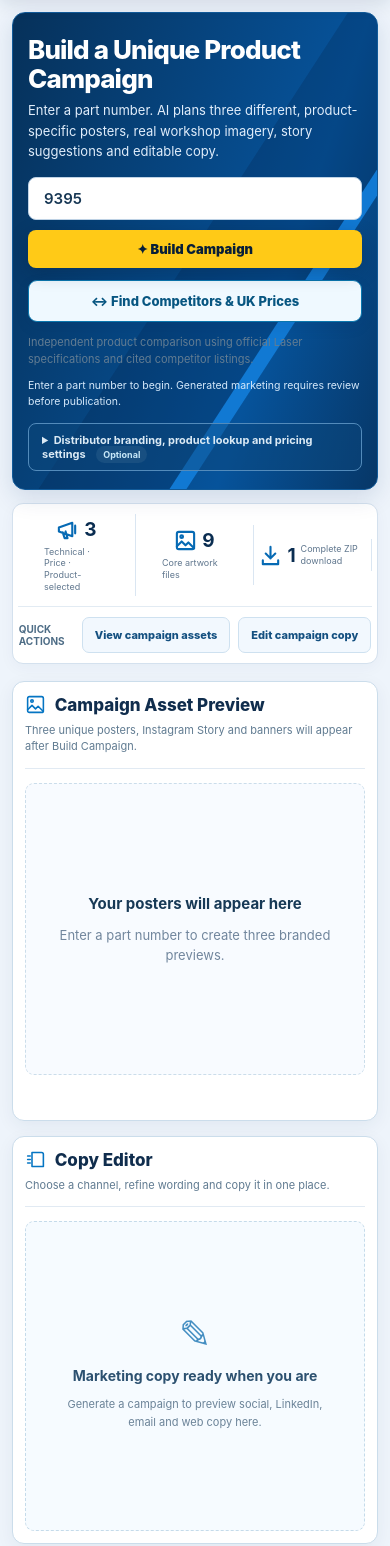
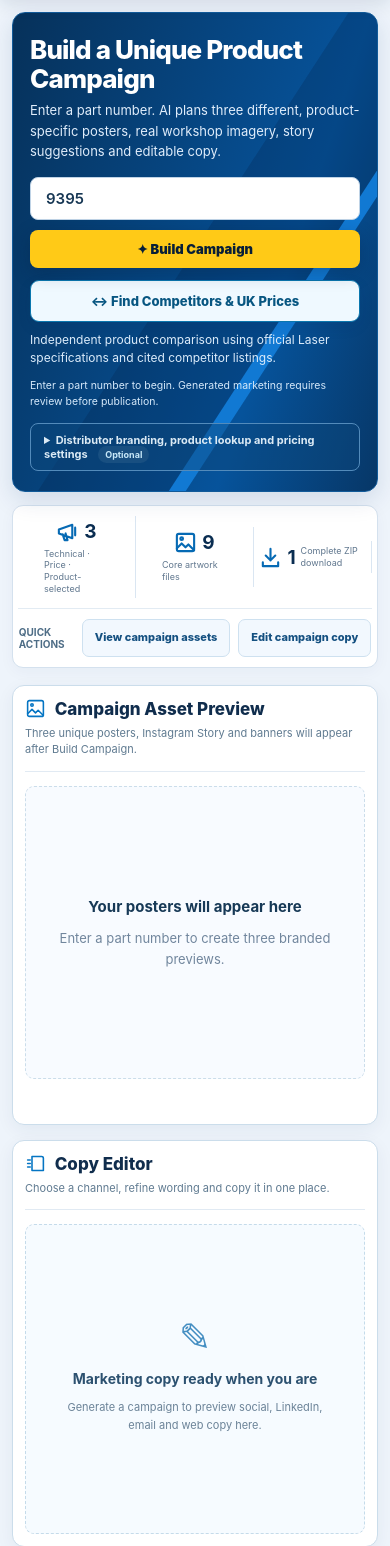
Before and after one commit to bensloftus17-netizen/laser-product-studio, a Flask app: page / in a window 390 px wide. Shown: the part 114-1660 px from the top of the page. Run offline with Flask 3, Linux system fonts and the light colour scheme.

Commit message:
Keep product photograph in its own layout column; eliminate text/panel overlap, improve campaign cards and responsive typography

```diff
--- a/static/styles.css
+++ b/static/styles.css
@@ -1107,3 +1107,129 @@ body{background:#eef4fb;color:#102744;min-width:320px}
  .competitor-launch-button{width:100%}
  .competitor-launch>span{max-width:none}
 }
+
+
+/* V52: keep UI content strictly OUT of the hero product-image column.
+   Previous fixed max-width:780px let the competitor table/status and
+   long buttons flow underneath the absolutely positioned photograph. */
+.studio-main .searchpanel{isolation:isolate}
+.studio-main .searchpanel>.studio-hero-art{
+ right:0;width:28%;z-index:0;box-sizing:border-box;
+}
+.studio-main .searchpanel>:not(.studio-hero-art){
+ box-sizing:border-box;min-width:0;overflow-wrap:anywhere;
+}
+@media(min-width:1181px){
+ .studio-main .searchpanel>:not(.studio-hero-art){
+   position:relative;z-index:2;
+   width:calc(72% - 27px);max-width:calc(72% - 27px);
+ }
+ .studio-main .searchpanel .campaign-settings[open]{
+   width:calc(72% - 27px);max-width:calc(72% - 27px);
+ }
+ .studio-main .searchpanel>.studio-hero-art{width:28%}
+}
+@media(max-width:1180px){
+ .studio-main .searchpanel>.studio-hero-art{display:none!important}
+ .studio-main .searchpanel>:not(.studio-hero-art){
+   width:100%;max-width:100%;box-sizing:border-box;
+ }
+ .studio-main .searchpanel .campaign-settings[open]{
+   width:100%;max-width:100%;
+ }
+}
+.studio-main .searchpanel .lookup-heading,
+.studio-main .searchpanel .lookup-heading>div,
+.studio-main .searchpanel #searchForm,
+.studio-main .searchpanel #searchForm .searchrow,
+.studio-main .searchpanel .competitor-launch,
+.studio-main .searchpanel #competitorPanel,
+.studio-main .searchpanel #campaignStatus,
+.studio-main .searchpanel #campaignRecovery,
+.studio-main .searchpanel .campaign-settings{
+ overflow-wrap:anywhere;min-width:0;box-sizing:border-box;
+}
+.studio-main .searchpanel .lookup-heading h2{max-width:100%;overflow-wrap:break-word}
+.studio-main .searchpanel .searchrow input{min-width:0;width:100%}
+.studio-main .searchpanel .campaign-start{
+ white-space:normal;overflow-wrap:anywhere;min-width:155px;
+}
+.studio-main .searchpanel #competitorPanel{
+ overflow:hidden;min-width:0;
+}
+.competitor-panel-heading>div{min-width:0;flex:1 1 250px}
+.competitor-panel-heading h3{overflow-wrap:anywhere;line-height:1.25}
+.competitor-launch>span{flex:1 1 200px;min-width:0;max-width:none;color:#dcecfb}
+.competitor-panel .competitor-table-scroll{max-width:100%;overflow-x:auto}
+.competitor-table td{overflow-wrap:anywhere}
+@media(min-width:731px) and (max-width:1050px){
+ .studio-main .searchpanel .searchrow{flex-wrap:wrap}
+ .studio-main .searchpanel .searchrow input{flex:1 1 220px}
+ .studio-main .searchpanel .campaign-start{flex:1 1 180px}
+}
+@media(max-width:730px){
+ .studio-main .searchpanel{padding:22px 17px 20px}
+ .studio-main .searchpanel .searchrow{align-items:stretch}
+ .studio-main .searchpanel .campaign-start{
+    width:100%;max-width:100%;white-space:normal;
+ }
+ .studio-main .searchpanel .competitor-launch{
+    align-items:stretch;flex-direction:column;gap:9px;
+ }
+ .studio-main .searchpanel .competitor-launch>span{
+    flex:0 1 auto;max-width:100%;font-size:12px;line-height:1.5;
+ }
+}
+.studio-main .workspace-heading>*,
+.studio-main .campaign-results-heading>*,
+.studio-main .campaign-angle-cards>*,
+.studio-main .campaign-asset-grid>*,
+.studio-main .campaign-progress-grid>*{min-width:0}
+.studio-main .campaign-results-heading{align-items:start;flex-wrap:wrap;gap:12px}
+.studio-main .campaign-results-heading h3,
+.studio-main .campaign-angle b,
+.studio-main .campaign-asset b,
+.studio-main .campaign-progress-card>b{
+ overflow-wrap:anywhere;word-break:normal;line-height:1.4;
+ white-space:normal;
+}
+.asset-workspace .campaign-asset-grid{
+ grid-template-columns:repeat(auto-fit,minmax(min(100%,170px),1fr));
+}
+.asset-workspace .campaign-asset{
+ display:flex;flex-direction:column;min-width:0;
+}
+.asset-workspace .campaign-asset>a{
+ display:block;min-width:0;aspect-ratio:5/4;
+}
+.asset-workspace .campaign-asset img{
+ width:100%;height:100%;object-fit:contain;max-height:260px;
+}
+.asset-workspace .campaign-asset .campaign-asset-actions{
+ display:flex;flex-direction:column;align-items:stretch;gap:7px;
+ margin-top:auto;padding-top:10px;
+}
+.asset-workspace .campaign-asset .campaign-asset-actions>a,
+.asset-workspace .campaign-asset .campaign-asset-actions>button{
+ white-space:normal;overflow-wrap:anywhere;min-width:0;
+ line-height:1.45;text-align:center;
+}
+.copy-workspace .ai-copy-design-tabs button,
+.copy-workspace .ai-copy-channels button,
+.quickbar-actions a,.quickbar-actions button{
+ white-space:normal;overflow-wrap:anywhere;line-height:1.4;
+}
+@media(max-width:730px){
+ .studio-main .campaign-progress-grid,
+ .asset-workspace .campaign-asset-grid{
+  grid-template-columns:repeat(auto-fit,minmax(min(100%,205px),1fr));
+ }
+ .studio-main .campaign-progress-card,
+ .studio-main .campaign-asset{min-width:0}
+}
+@media(max-width:450px){
+ .studio-main .campaign-progress-grid,
+ .asset-workspace .campaign-asset-grid{
+  grid-template-columns:minmax(0,1fr);
+ }
+}
```
